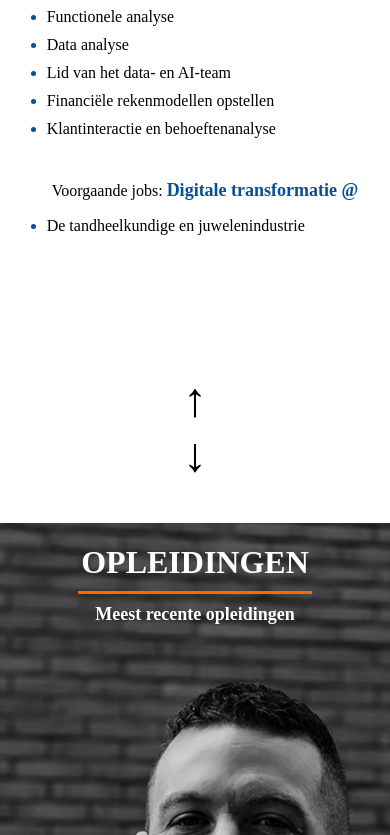
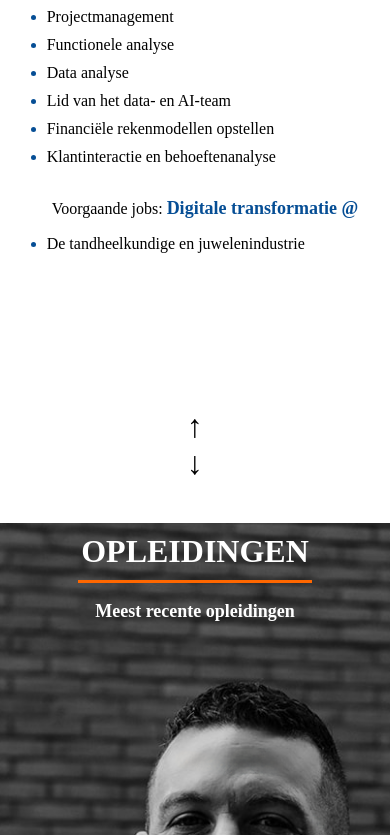
Before and after one commit to ThymenPrive/CV-Clone, a React (Create React App) app: page / in a window 390 px wide. Shown: the part 1165-2000 px from the top of the page. Built offline with nearby package versions, Linux system fonts and the light colour scheme.

Commit message:
chnage arrow size

```diff
--- a/src/App.css
+++ b/src/App.css
@@ -36,29 +36,6 @@ body {
   width: 100%;
 }
 
-.down-arrow,
-.up-arrow {
-  font-size: 3rem;
-  cursor: pointer;
-  animation: bounce 2s infinite;
-}
-
-@keyframes bounce {
-  0%,
-  20%,
-  50%,
-  80%,
-  100% {
-    transform: translateY(0);
-  }
-  40% {
-    transform: translateY(-10px);
-  }
-  60% {
-    transform: translateY(-5px);
-  }
-}
-
 .blue-line-home {
   position: absolute;
   top: 0;
--- a/src/components/AboutMe.css
+++ b/src/components/AboutMe.css
@@ -1,7 +1,7 @@
 .aboutme-container {
   height: 100vh;
-    font-family: 'ebrima';
-    background-image: url('/Thymen.png'); /* Zorg ervoor dat je het juiste pad naar je afbeelding gebruikt */
+  font-family: "ebrima";
+  background-image: url("/Thymen.png"); /* Zorg ervoor dat je het juiste pad naar je afbeelding gebruikt */
   background-size: cover;
   background-position: center;
   display: flex;
@@ -22,15 +22,12 @@
   width: 100%;
 }
 
-  .down-arrow, .up-arrow {
-    font-size: 3rem;
-    cursor: pointer;
-    animation: bounce 2s infinite;
-  }
-
-
 @keyframes bounce {
-    0%, 20%, 50%, 80%, 100% {
+  0%,
+  20%,
+  50%,
+  80%,
+  100% {
     transform: translateY(0);
   }
   40% {
--- a/src/components/CV.css
+++ b/src/components/CV.css
@@ -55,6 +55,10 @@ ul li::marker {
   align-items: center;
 }
 
+.werkervaring li:last-child {
+  margin-bottom: 0;
+}
+
 .werkervaringItem {
 }
 
@@ -83,13 +87,6 @@ ul li::marker {
   width: 100%;
 }
 
-.down-arrow,
-.up-arrow {
-  font-size: 3rem;
-  cursor: pointer;
-  animation: bounce 2s infinite;
-}
-
 @keyframes bounce {
   0%,
   20%,
@@ -108,6 +105,7 @@ ul li::marker {
 
 @media (max-width: 576px) {
   .werkervaring {
+    padding: 0;
     padding-left: 15px;
     align-items: start;
   }
--- a/src/components/CV2.css
+++ b/src/components/CV2.css
@@ -150,4 +150,8 @@
   .additional-info {
     margin-top: 0;
   }
+
+  .headerCV2 {
+    margin-top: 10px;
+  }
 }
--- a/src/components/CV2.js
+++ b/src/components/CV2.js
@@ -66,7 +66,7 @@ const CV2 = () => {
               ></div>
               <p
                 className="boldText"
-                style={{ color: "white", padding: "0px", margin: "0px" }}
+                style={{ color: "white", padding: "0px" }}
               >
                 Meest recente opleidingen
               </p>
--- a/src/components/Contact.css
+++ b/src/components/Contact.css
@@ -1,6 +1,6 @@
 .contact-container {
   background-color: #ffffff;
-  font-family: 'ebrima';
+  font-family: "ebrima";
 }
 
 /* .header {
@@ -52,12 +52,12 @@
   border-radius: 5px;
   text-align: center;
   text-decoration: none;
-  font-family: 'Ebrima';
+  font-family: "Ebrima";
   font-weight: bold;
 }
 
 .button-container button:hover {
-  background-color: #0038A8;
+  background-color: #0038a8;
   color: white;
 }
 
@@ -84,12 +84,6 @@
   width: 100%;
 } */
 
-.up-arrow {
-  font-size: 3rem;
-  cursor: pointer;
-  animation: bounce 2s infinite;
-}
-
 /* @keyframes bounce {
   0%, 20%, 50%, 80%, 100% {
     transform: translateY(0);
--- a/src/components/Home.css
+++ b/src/components/Home.css
@@ -1,6 +1,6 @@
 .home-container {
-  font-family: 'ebrima';
-  background-image: url('/afbeelding.png'); /* Zorg ervoor dat je het juiste pad naar je afbeelding gebruikt */
+  font-family: "ebrima";
+  background-image: url("/afbeelding.png"); /* Zorg ervoor dat je het juiste pad naar je afbeelding gebruikt */
   background-size: cover;
   background-position: center;
   color: rgb(255, 255, 255);
@@ -47,12 +47,6 @@
   width: 100%;
 } */
 
-.down-arrow {
-  font-size: 3rem;
-  cursor: pointer;
-  animation: bounce 2s infinite;
-}
-
 /* @keyframes bounce {
   0%, 20%, 50%, 80%, 100% {
       transform: translateY(0);
--- a/src/index.css
+++ b/src/index.css
@@ -73,3 +73,33 @@ body {
 .jc-between {
   justify-content: space-between;
 }
+
+.down-arrow,
+.up-arrow {
+  font-size: 3rem;
+  cursor: pointer;
+  animation: bounce 2s infinite;
+}
+
+@keyframes bounce {
+  0%,
+  20%,
+  50%,
+  80%,
+  100% {
+    transform: translateY(0);
+  }
+  40% {
+    transform: translateY(-10px);
+  }
+  60% {
+    transform: translateY(-5px);
+  }
+}
+
+@media (max-width: 576px) {
+  .down-arrow,
+  .up-arrow {
+    font-size: 2rem;
+  }
+}
```
Lines whose indentation alone changed are shown as unchanged.
